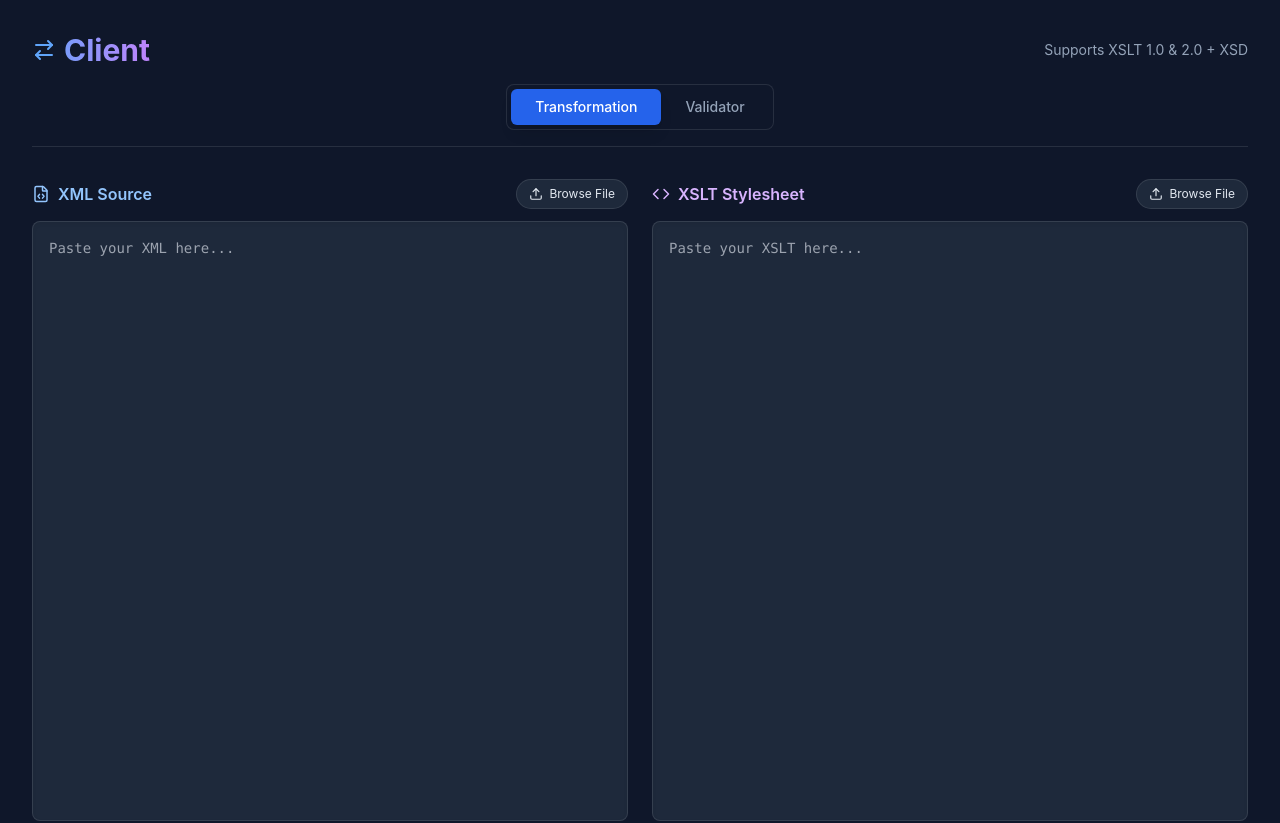
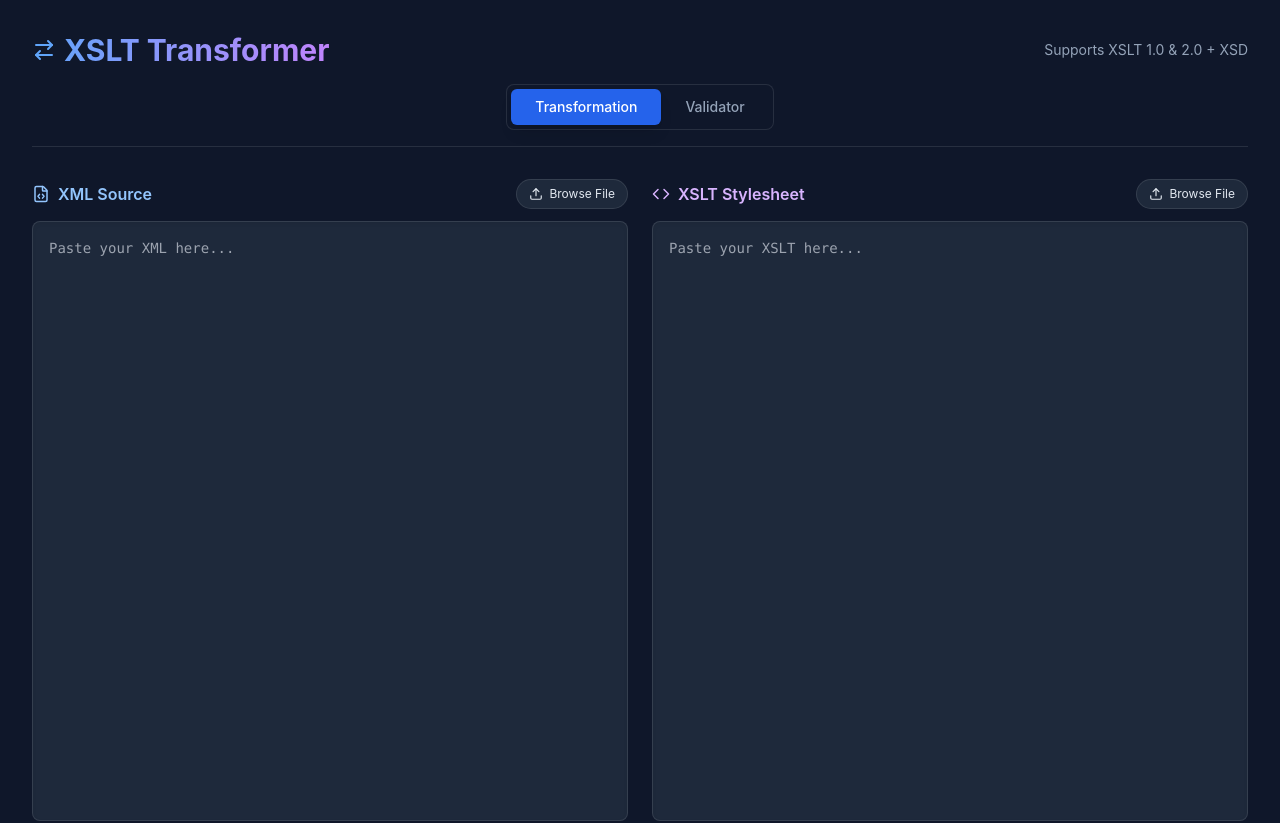
Before and after one commit to velumanip007/XSLTTransformOnline, a React (Vite) app in the folder client/: page / in a window 1280 px wide. Shown: the top 823 px of the page. Built offline with nearby package versions, Linux system fonts and the light colour scheme.

Commit message:
title change

```diff
--- a/client/index.html
+++ b/client/index.html
@@ -5,7 +5,7 @@
   <meta charset="UTF-8" />
   <link rel="icon" type="image/svg+xml" href="/vite.svg" />
   <meta name="viewport" content="width=device-width, initial-scale=1.0" />
-  <title>Client</title>
+  <title>XSLT Transform Online</title>
   <script src="/SaxonJS2.js"></script>
 </head>
 
--- a/client/src/App.jsx
+++ b/client/src/App.jsx
@@ -120,7 +120,7 @@ function App() {
         <div className="w-full flex items-center justify-between">
           <h1 className="text-2xl md:text-3xl font-bold bg-gradient-to-r from-blue-400 to-purple-400 bg-clip-text text-transparent flex items-center gap-2">
             <ArrowRightLeft className="text-blue-400" />
-            Client
+            XSLT Transformer
           </h1>
           <div className="text-sm text-slate-400">Supports XSLT 1.0 & 2.0 + XSD</div>
         </div>
```
